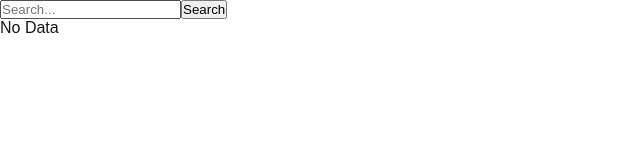
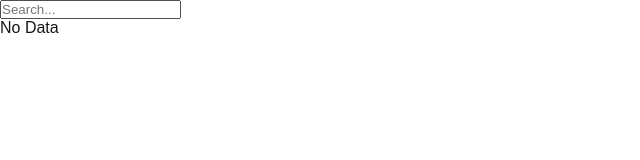
Before and after one commit to brucejennerSol/token-search, a Next.js app: page / in a window 1280 px wide. Shown: the top 160 px of the page, without its empty margins (0-640 px from the left). Built offline with nearby package versions, Linux system fonts and the light colour scheme.

Commit message:
real time token search with 200ms timeout

```diff
--- a/app/page.tsx
+++ b/app/page.tsx
@@ -1,6 +1,6 @@
 'use client'
 
-import React, { useState, FormEvent } from 'react';
+import React, { useState, FormEvent, useEffect } from 'react';
 
 interface SearchResult {
   id: number
@@ -10,35 +10,51 @@ interface SearchResult {
 function SearchBar() {
   const [query, setQuery] = useState<string>('');
   const [results, setResults] = useState<SearchResult[]>([]);
+  const [debouncedQuery, setDebouncedQuery] = useState<string>(query);
 
   const handleInputChange = (e: React.ChangeEvent<HTMLInputElement>) => {
     setQuery(e.target.value);
   };
 
-  const handleSearch = async (e: FormEvent) => {
-    e.preventDefault(); // Prevents the form from submitting and causing a page reload
+  useEffect(() => {
+    const handler = setTimeout(() => {
+      setDebouncedQuery(query);
+    }, 200);
 
+    // Cleanup function to clear timeout if the user types again before 200ms
+    return () => {
+      clearTimeout(handler);
+    };
+  }, [query]);
+
+
+
+  // Fetch data when debounced query changes
+  useEffect(() => {
+    const fetchData = async () => {
+      if (debouncedQuery) {
         try {
-      // Fetching data from the API endpoint
-      const response = await fetch(`/api/alltokens?q=${query}`);
+          const response = await fetch(`/api/alltokens?q=${debouncedQuery}`);
           const data = await response.json();
-
           setResults(data.token);
         } catch (error) {
           console.error('Error fetching data:', error);
         }
+      }
     };
+
+    fetchData();
+  }, [debouncedQuery]);
 
   return (
     <div>
-      <form onSubmit={handleSearch}>
+      <form onSubmit={(e: FormEvent) => e.preventDefault()}>
         <input
           type="text"
           value={query}
           onChange={handleInputChange}
           placeholder="Search..."
         />
-        <button type="submit">Search</button>
       </form>
 
       <div>
```
Lines whose indentation alone changed are shown as unchanged.
